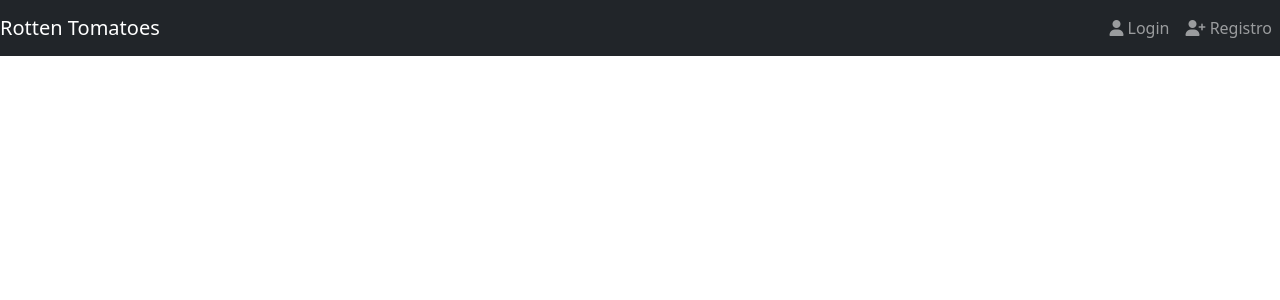
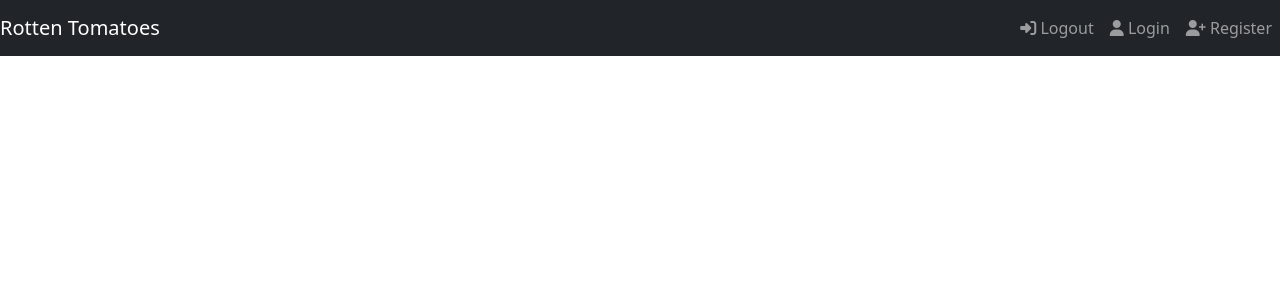
Before and after one commit to GuillermoGA/tzuzul-django-segunda-practica, a Django app: page / in a window 1280 px wide. Shown: the top 300 px of the page. Run offline with Django 3.2, Linux system fonts and the light colour scheme; some libraries are stand-ins or nearby versions.

Commit message:
add logout and fix urls

```diff
--- a/templates/navbar.html
+++ b/templates/navbar.html
@@ -1,6 +1,5 @@
-{% url 'api:login' as login %}
-{% url 'api:logout' as logout %}
-{% url 'api:register' as register %}
+{% url 'login' as login %}
+{% url 'register' as register %}
 
 <nav class="navbar navbar-expand-md bg-dark navbar-dark">
     <a href="{% url 'index' %}" class="navbar-brand">Rotten Tomatoes</a>
@@ -11,13 +10,12 @@
     <div id="navb" class="navbar-collapse collapse hide">
 
         <ul class="nav navbar-nav ms-auto">
-            {% if user.is_authenticated %}
                 <li class="navbar-item">
-                    <a href="{% url 'logout' %}" class="nav-link">
+                    <a onclick="logout()" class="nav-link">
                         <span class="fas fa-sign-in-alt"></span>
                         Logout</a>
                 </li>
-            {% else %}
+
                 <li class="navbar-item {% if request.path == login %}active{% endif %}">
                     <a href="{{ login }}" class="nav-link">
                         <span class="fas fa-user"></span>
@@ -26,9 +24,8 @@
                 <li class="navbar-item {% if request.path == register %}active{% endif %}">
                     <a href="{{ register }}" class="nav-link">
                         <span class="fas fa-user-plus"></span>
-                        Registro</a>
+                        Register</a>
                 </li>
-            {% endif %}
         </ul>
     </div>
 </nav>
```
